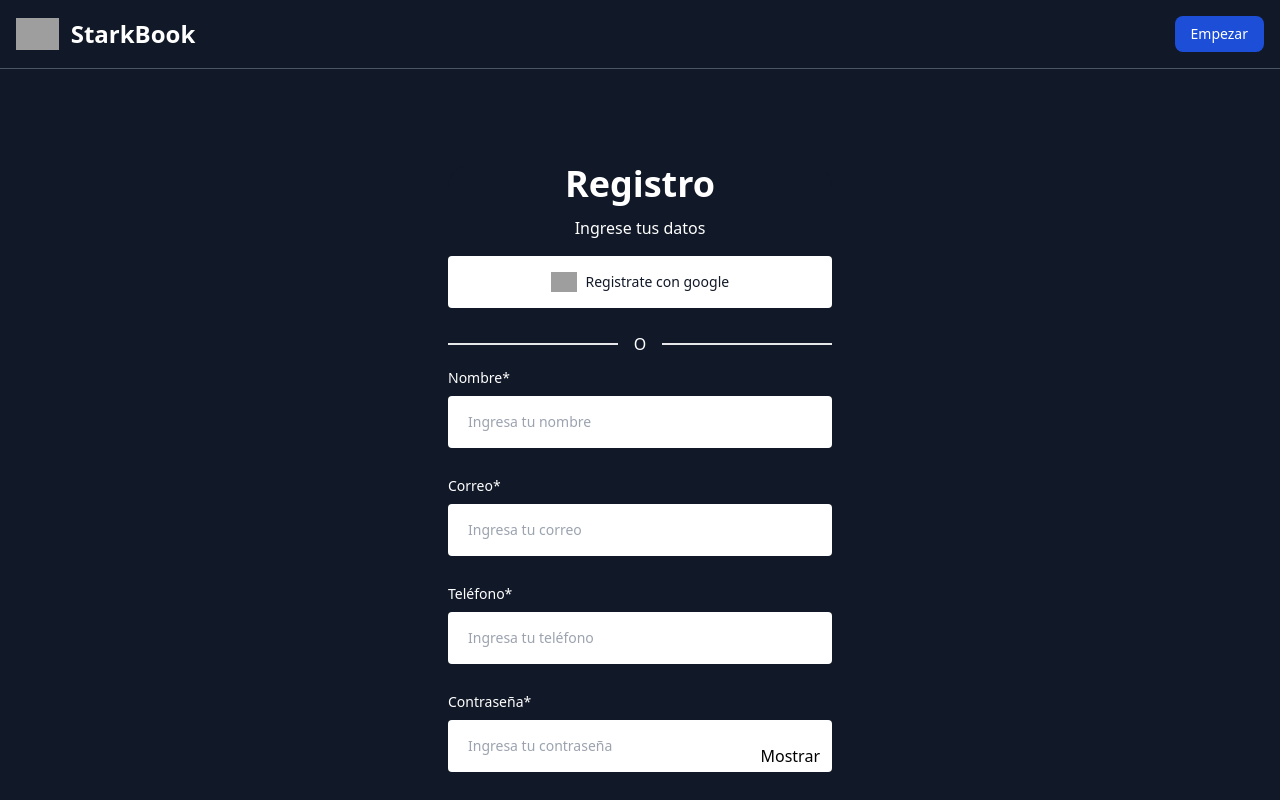
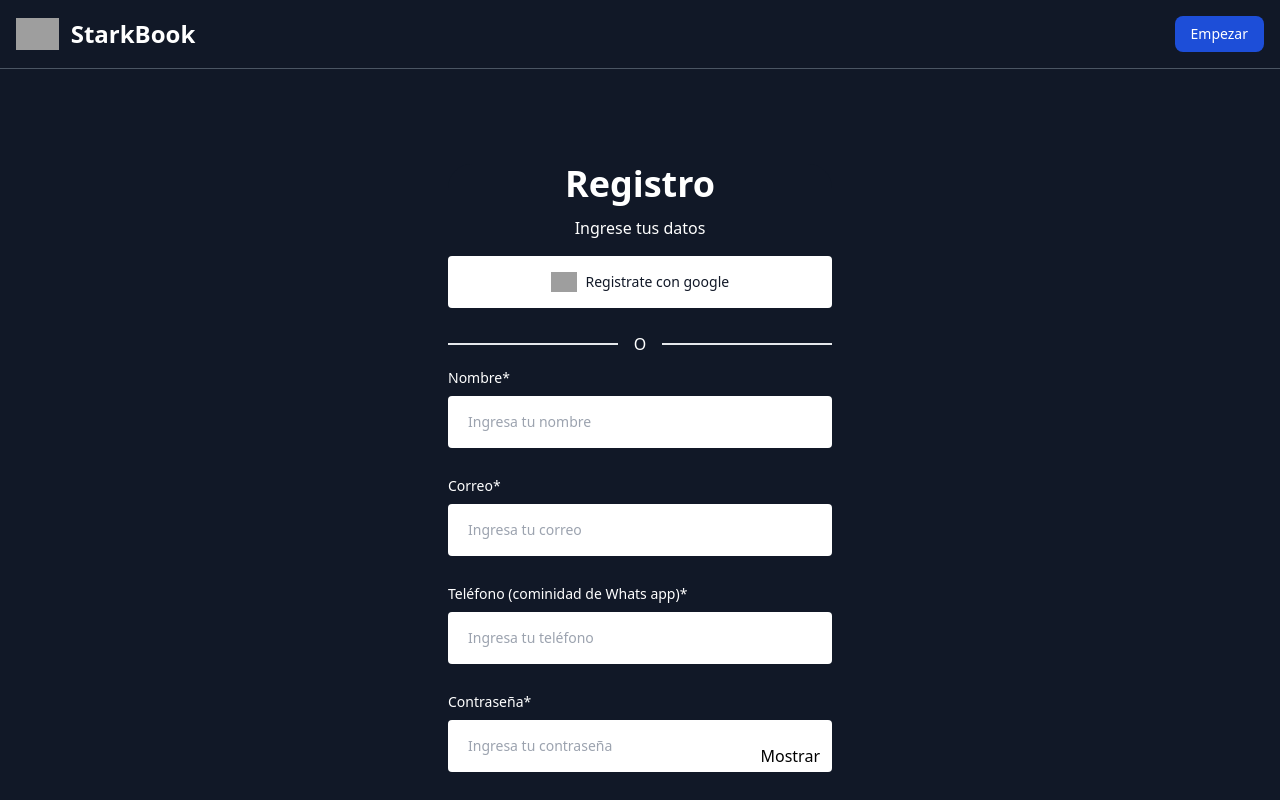
Before and after one commit to woodyjacques/starkbook-web, a React (Vite) app: page /starkbook-register in a window 1280 px wide. Shown: the top 800 px of the page. Built offline with nearby package versions, Linux system fonts and the light colour scheme; grey boxes are pictures that could not be loaded.

Commit message:
Agregando el telefono

```diff
--- a/src/validation/register.ts
+++ b/src/validation/register.ts
@@ -32,7 +32,7 @@ export const handleSubmitUsers = async (
     return false;
   }
 
-  if (telefono) {
+  if (telefono == "") {
     mostrarMensaje("Ingrese su teléfono", MensajeErrUsuario);
     return false;
   }
--- a/src/views/register.tsx
+++ b/src/views/register.tsx
@@ -109,7 +109,7 @@ function Register() {
                   className="flex items-center w-full px-5 py-4 mr-2 text-sm font-medium outline-none focus:bg-grey-400 mb-7 placeholder:text-grey-700 bg-grey-200 text-dark-grey-900 rounded"
                 />
                 <label className="mb-2 text-sm text-start text-white">
-                  Teléfono*
+                  Teléfono (cominidad de Whats app)*
                 </label>
                 <input
                   id="telefono"
```
